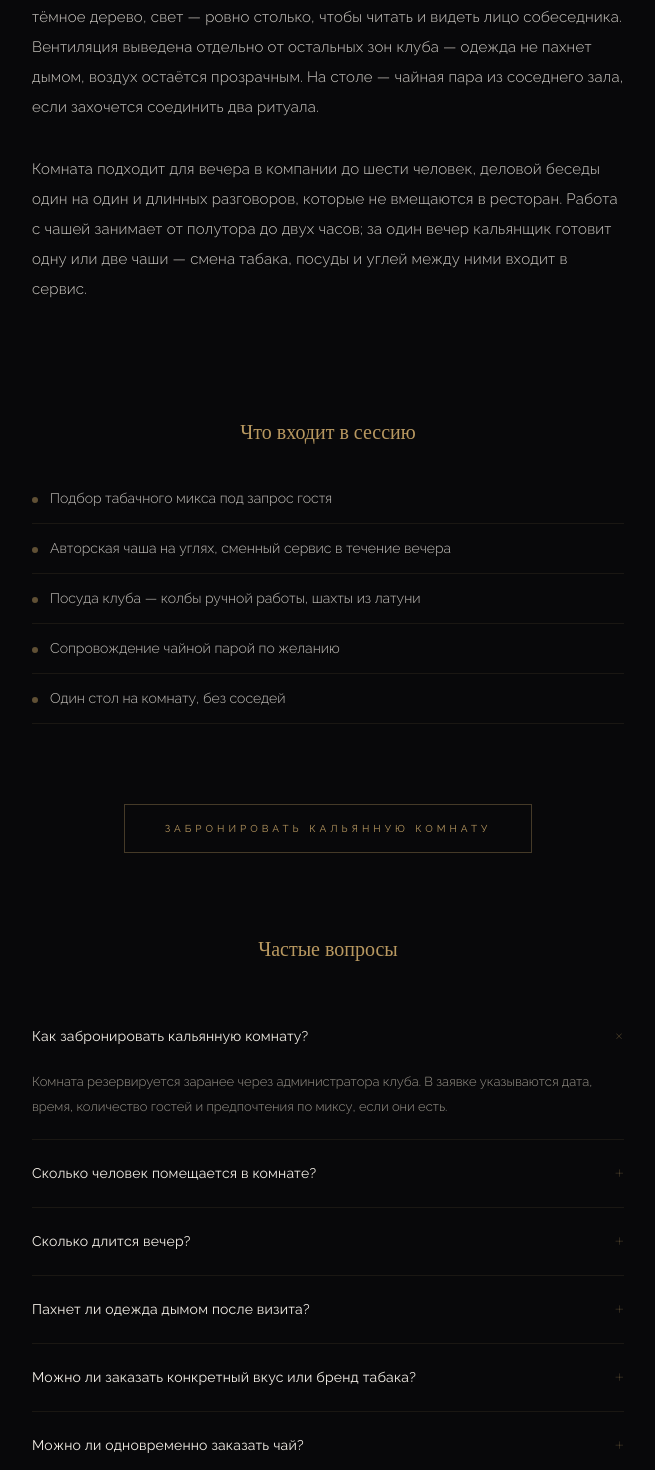
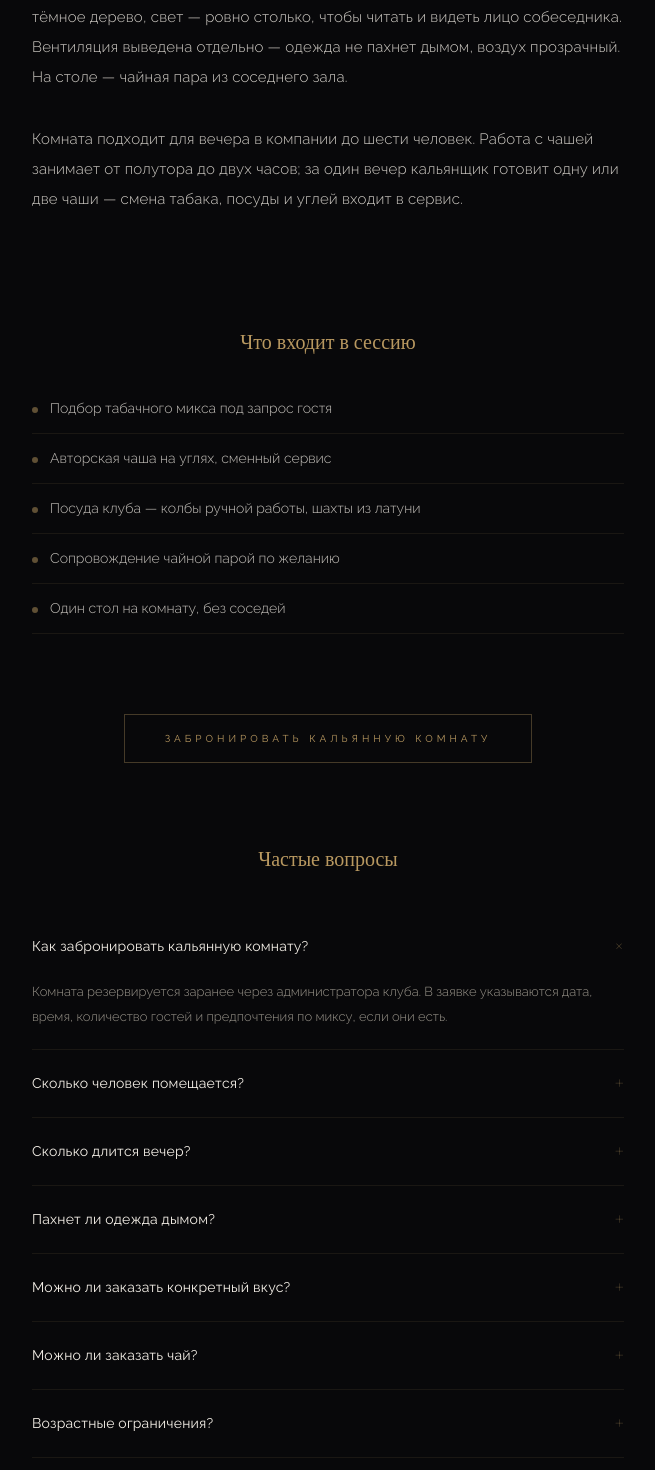
Before and after one commit to andrewsatorim/Kod-1847, a Next.js app: page /hookah-room in a window 1280 px wide. Shown: the part 900-2370 px from the top of the page, without its empty margins (312-967 px from the left). Built offline with nearby package versions, Linux system fonts and the light colour scheme.

Commit message:
fix: hookah room uses IMG_0651 (horizontal photo with hookahs)

```diff
--- a/src/app/hookah-room/page.tsx
+++ b/src/app/hookah-room/page.tsx
@@ -6,21 +6,21 @@ import Footer from "@/components/Footer";
 import ReservationModal from "@/components/ReservationModal";
 
 const faqData = [
-  { qRu: "Как забронировать кальянную комнату?", qEn: "How to book the hookah room?", aRu: "Комната резервируется заранее через администратора клуба. В заявке указываются дата, время, количество гостей и предпочтения по миксу, если они есть.", aEn: "The room is reserved in advance through the club administrator." },
-  { qRu: "Сколько человек помещается в комнате?", qEn: "How many people?", aRu: "До шести гостей за одним столом. Комната работает по принципу \u00abодин стол — одна компания\u00bb: других гостей в это время в комнате не будет.", aEn: "Up to six guests at one table." },
-  { qRu: "Сколько длится вечер?", qEn: "How long?", aRu: "От полутора до двух часов на одну чашу. За вечер кальянщик готовит одну или две чаши — смена табака, посуды и углей между ними входит в сервис.", aEn: "One and a half to two hours per bowl." },
-  { qRu: "Пахнет ли одежда дымом после визита?", qEn: "Does clothing smell?", aRu: "Нет. Вентиляция комнаты выведена отдельно от остальных зон клуба, воздух остаётся прозрачным, запах на одежде не задерживается.", aEn: "No. Separate ventilation." },
-  { qRu: "Можно ли заказать конкретный вкус или бренд табака?", qEn: "Can I order a specific flavor?", aRu: "Да. Кальянщик собирает микс под запрос гостя — от плотной классики до лёгких фруктовых композиций. Если у вас есть любимый профиль, скажите при бронировании.", aEn: "Yes. The hookah master creates a mix based on request." },
-  { qRu: "Можно ли одновременно заказать чай?", qEn: "Can I order tea?", aRu: "Да. В комнату по запросу подают чайную пару из Чайного зала, чтобы соединить два ритуала за одним вечером.", aEn: "Yes. A tea pair from the Tea Room is served upon request." },
-  { qRu: "Есть ли возрастные ограничения?", qEn: "Age restrictions?", aRu: "Да. В кальянную комнату допускаются только гости старше 18 лет.", aEn: "Yes. Only guests over 18." },
+  { qRu: "Как забронировать кальянную комнату?", qEn: "How to book?", aRu: "Комната резервируется заранее через администратора клуба. В заявке указываются дата, время, количество гостей и предпочтения по миксу, если они есть.", aEn: "Reserved in advance through the club administrator." },
+  { qRu: "Сколько человек помещается?", qEn: "How many people?", aRu: "До шести гостей за одним столом. Комната работает по принципу \u00abодин стол \u2014 одна компания\u00bb.", aEn: "Up to six guests." },
+  { qRu: "Сколько длится вечер?", qEn: "How long?", aRu: "От полутора до двух часов на одну чашу. За вечер кальянщик готовит одну или две чаши.", aEn: "One and a half to two hours per bowl." },
+  { qRu: "Пахнет ли одежда дымом?", qEn: "Does clothing smell?", aRu: "Нет. Вентиляция отдельная, воздух прозрачный.", aEn: "No. Separate ventilation." },
+  { qRu: "Можно ли заказать конкретный вкус?", qEn: "Specific flavor?", aRu: "Да. Кальянщик собирает микс под запрос.", aEn: "Yes." },
+  { qRu: "Можно ли заказать чай?", qEn: "Can I order tea?", aRu: "Да. В комнату подают чайную пару из Чайного зала.", aEn: "Yes." },
+  { qRu: "Возрастные ограничения?", qEn: "Age?", aRu: "Да. Только старше 18 лет.", aEn: "18+ only." },
 ];
 
 const sessionItems = [
-  { ru: "Подбор табачного микса под запрос гостя", en: "Tobacco mix selection based on guest request" },
-  { ru: "Авторская чаша на углях, сменный сервис в течение вечера", en: "Signature coal bowl with change-out service" },
-  { ru: "Посуда клуба — колбы ручной работы, шахты из латуни", en: "Club equipment — handmade glass bases, brass shafts" },
+  { ru: "Подбор табачного микса под запрос гостя", en: "Tobacco mix selection" },
+  { ru: "Авторская чаша на углях, сменный сервис", en: "Signature coal bowl with change-out" },
+  { ru: "Посуда клуба \u2014 колбы ручной работы, шахты из латуни", en: "Handmade glass, brass shafts" },
   { ru: "Сопровождение чайной парой по желанию", en: "Tea pairing upon request" },
-  { ru: "Один стол на комнату, без соседей", en: "One table per room, no neighbors" },
+  { ru: "Один стол на комнату, без соседей", en: "One table, no neighbors" },
 ];
 
 export default function HookahRoomPage() {
@@ -32,31 +32,24 @@ export default function HookahRoomPage() {
   return (
     <>
       <Header />
-      <script type="application/ld+json" dangerouslySetInnerHTML={{ __html: JSON.stringify({ "@context": "https://schema.org", "@type": "Place", name: "Кальянная комната — Код 1847", description: "Отдельный зал закрытого клуба на Арбате с собственной вентиляцией и кальянщиком.", url: "https://kod1847.ru/hookah-room", containedInPlace: { "@type": "LocalBusiness", name: "Код 1847", address: { "@type": "PostalAddress", streetAddress: "ул. Арбат", addressLocality: "Москва", addressCountry: "RU" } }, maximumAttendeeCapacity: 6 }) }} />
-      <script type="application/ld+json" dangerouslySetInnerHTML={{ __html: JSON.stringify({ "@context": "https://schema.org", "@type": "FAQPage", mainEntity: faqData.map((item) => ({ "@type": "Question", name: item.qRu, acceptedAnswer: { "@type": "Answer", text: item.aRu } })) }) }} />
-
       <section className="room-hero">
         <div className="room-hero-img">
           {/* eslint-disable-next-line @next/next/no-img-element */}
-          <img src="/IMG_0648.jpeg" alt={t("Кальянная комната Код 1847", "Hookah Room Kod 1847")} loading="eager" />
+          <img src="/IMG_0651.jpeg" alt={t("Кальянная комната Код 1847", "Hookah Room Kod 1847")} loading="eager" />
         </div>
         <div className="room-hero-tint" />
-        <p className="room-hero-text">{t("Кальянная комната \u00abКод 1847\u00bb — отдельный зал закрытого клуба на Арбате с собственной вентиляцией и кальянщиком, который собирает микс под запрос гостя.", "The Hookah Room at Kod 1847 is a separate hall with its own ventilation and a hookah master who creates a mix tailored to the guest.")}</p>
+        <p className="room-hero-text">{t("Кальянная комната \u00abКод 1847\u00bb \u2014 отдельный зал закрытого клуба на Арбате с собственной вентиляцией и кальянщиком, который собирает микс под запрос гостя.", "The Hookah Room at Kod 1847 is a separate hall with its own ventilation and a hookah master who creates a mix tailored to the guest.")}</p>
       </section>
-
       <div className="room-body">
-        <p>{t("Кальян здесь — не фон, а повод для разговора. Приготовление начинается с вопроса о настроении: плотнее и дымнее или легче и дольше, ближе к фруктам или к табачной классике, согреть вечер или освежить полдень. Кальянщик собирает чашу под ответ, а не по прайс-листу.", "Hookah here is not background — it is a reason for conversation.")}</p>
-        <p>{t("Комната оформлена в той же палитре, что и весь клуб: тёплый камень стен, тёмное дерево, свет — ровно столько, чтобы читать и видеть лицо собеседника. Вентиляция выведена отдельно от остальных зон клуба — одежда не пахнет дымом, воздух остаётся прозрачным. На столе — чайная пара из соседнего зала, если захочется соединить два ритуала.", "The room is decorated in the same palette as the entire club.")}</p>
-        <p>{t("Комната подходит для вечера в компании до шести человек, деловой беседы один на один и длинных разговоров, которые не вмещаются в ресторан. Работа с чашей занимает от полутора до двух часов; за один вечер кальянщик готовит одну или две чаши — смена табака, посуды и углей между ними входит в сервис.", "The room is suitable for an evening with up to six people.")}</p>
+        <p>{t("Кальян здесь \u2014 не фон, а повод для разговора. Приготовление начинается с вопроса о настроении: плотнее и дымнее или легче и дольше, ближе к фруктам или к табачной классике, согреть вечер или освежить полдень. Кальянщик собирает чашу под ответ, а не по прайс-листу.", "Hookah here is not background \u2014 it is a reason for conversation.")}</p>
+        <p>{t("Комната оформлена в той же палитре, что и весь клуб: т\u0451плый камень стен, т\u0451мное дерево, свет \u2014 ровно столько, чтобы читать и видеть лицо собеседника. Вентиляция выведена отдельно \u2014 одежда не пахнет дымом, воздух прозрачный. На столе \u2014 чайная пара из соседнего зала.", "The room is decorated in the club's palette.")}</p>
+        <p>{t("Комната подходит для вечера в компании до шести человек. Работа с чашей занимает от полутора до двух часов; за один вечер кальянщик готовит одну или две чаши \u2014 смена табака, посуды и углей входит в сервис.", "The room suits an evening with up to six people.")}</p>
       </div>
-
       <div className="room-session">
         <div className="room-session-title">{t("Что входит в сессию", "Session includes")}</div>
         <ul className="room-session-list">{sessionItems.map((item, i) => <li key={i}>{t(item.ru, item.en)}</li>)}</ul>
       </div>
-
       <div className="room-cta"><button className="room-cta-btn" onClick={() => setModalOpen(true)}>{t("Забронировать Кальянную комнату", "Book the Hookah Room")}</button></div>
-
       <div className="room-faq">
         <div className="room-faq-title">{t("Частые вопросы", "FAQ")}</div>
         {faqData.map((item, i) => (
@@ -66,7 +59,6 @@ export default function HookahRoomPage() {
           </div>
         ))}
       </div>
-
       <Footer />
       <ReservationModal open={modalOpen} onClose={() => setModalOpen(false)} />
     </>
```
